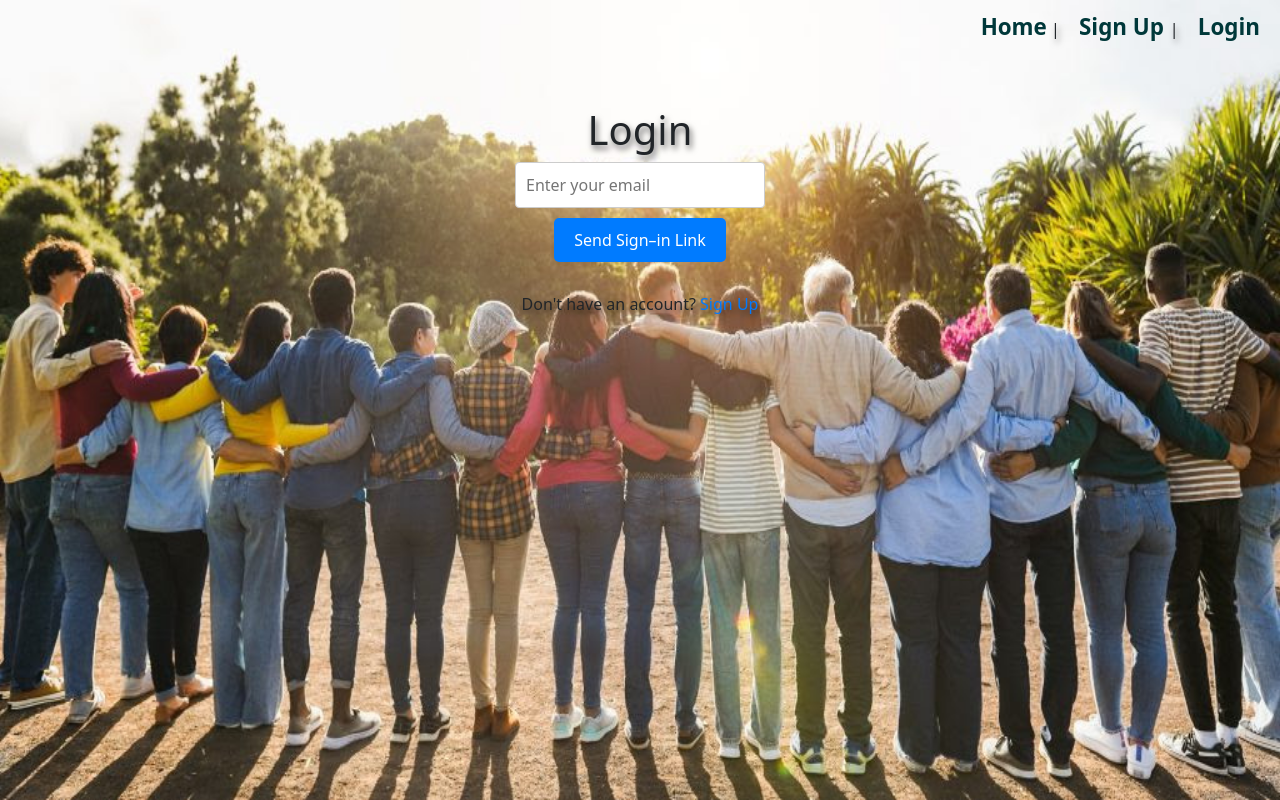
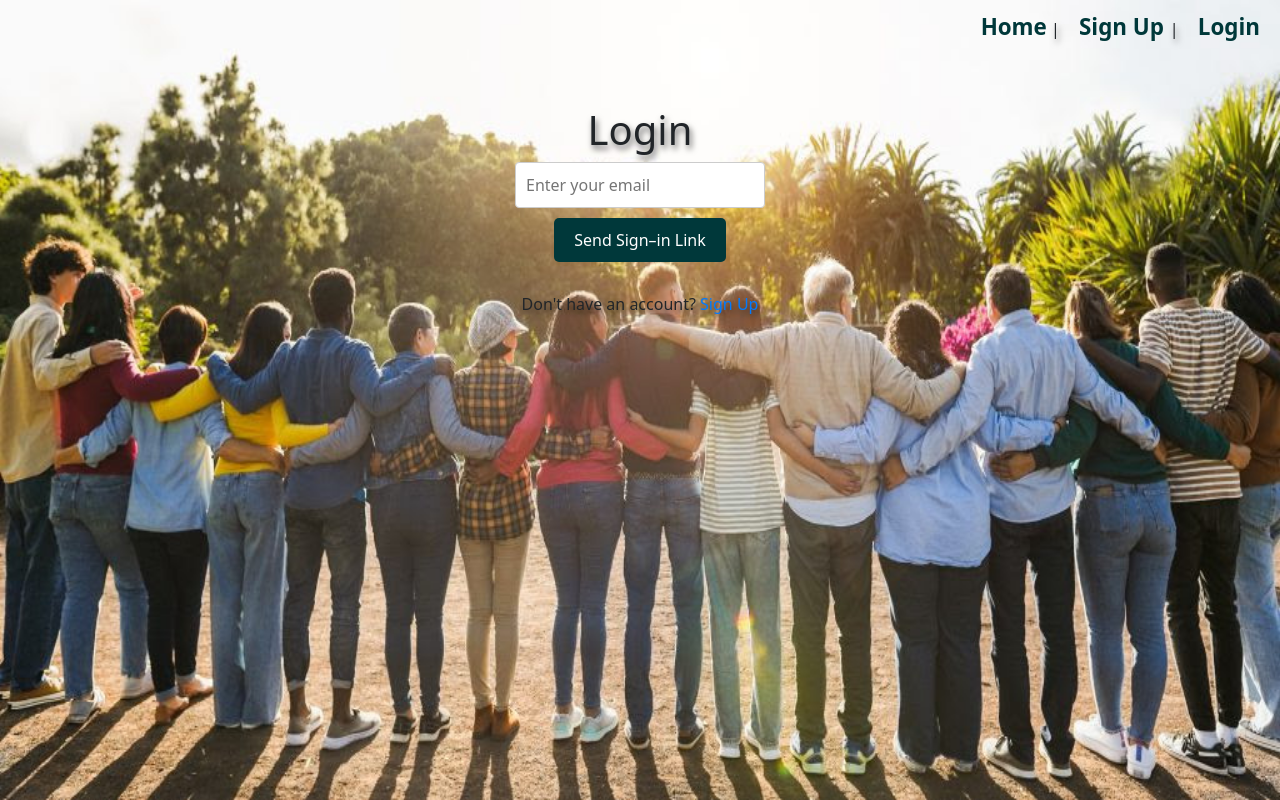
Before and after one commit to IsaacWeber1/relief, a React (Create React App) app: page /login in a window 1280 px wide. Built offline with nearby package versions, Linux system fonts and the light colour scheme.

Commit message:
change background colors

```diff
--- a/src/Components/Login.tsx
+++ b/src/Components/Login.tsx
@@ -68,7 +68,7 @@ const Login = () => {
               className="input-field"
             />
           </div>
-          <button type="submit" className="primary-button">
+          <button type="submit" className="primary-button"  style={{background: '#00383a'}}>
             Send Sign–in Link
           </button>
         </form>
--- a/src/Components/Matches.tsx
+++ b/src/Components/Matches.tsx
@@ -43,7 +43,7 @@ const MatchCard: React.FC<{ match: GetHelpData }> = ({ match }) => {
           <strong>My Story:</strong> {match.story}
         </Card.Text>
         {!showMessageForm ? (
-          <Button onClick={() => setShowMessageForm(true)}>
+          <Button onClick={() => setShowMessageForm(true)}  style={{background: '#00383a'}}>
             Send Message
           </Button>
         ) : (
```
